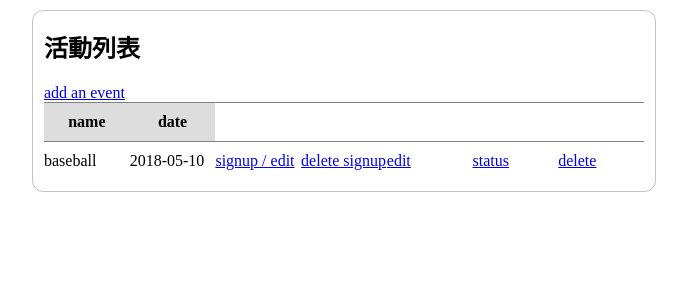
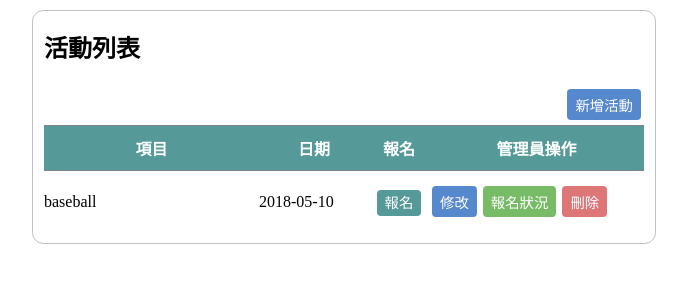
Before and after one commit to shao-hub/db_proj_2018, a PHP site: page /db_proj_2018/events in a window 1280 px wide. Shown: the part 65-365 px from the top of the page, without its empty margins (296-983 px from the left). Run offline with PHP 8.4, Linux system fonts and the light colour scheme; the visitor is signed in with stand-in values (Sample User, id 1); data comes from the database, SQL or seed files in the repository; some libraries are stand-ins or nearby versions.

Commit message:
better looking event (except signup.php)

```diff
--- a/application/controller/events.php
+++ b/application/controller/events.php
@@ -81,7 +81,7 @@ class Events extends Controller
         $this->redirectToHome();
     }
 
-    public function status()
+    public function status($event_id = 'all')
     {
         if(!Auth::isAdmin())
             $this->redirectToHome();
@@ -89,14 +89,21 @@ class Events extends Controller
         require 'application/views/_templates/header.php';
 
         $events_model = $this->loadModel('EventsModel');
-        $events = $events_model->getAllEvents();
-
+        if ($event_id == 'all') {
+            $events = $events_model->getAllEvents();
+        }
+        else {
+            $events = [$events_model->getEvent($event_id)];
+        }
         foreach($events as $event)
         {
-
+            // to prevent error
+            if (!ISSET($event->id)) {
+                $event = (object) ['id' => $event_id];
+            }
+            $teams=$events_model->getAllTeams($event->id);
             require 'application/views/events/status_header.php';
 
-            $teams=$events_model->getAllTeams($event->id);
             foreach($teams as $team)
             {
 
--- a/application/views/events/index.php
+++ b/application/views/events/index.php
@@ -6,16 +6,22 @@
         if(Auth::isAdmin())
         {
             ?>
-            <a href="<?php echo URL . 'events/add' ; ?>">add an event</a><br>
+            <a style="float:right;" class="button blue" href="<?php echo URL . 'events/add' ; ?>">新增活動</a><br>
             <?php
         }
         ?>
 
         <table>
-            <thead style="background-color: #ddd; font-weight: bold;">
+            <thead class="cyan-bg">
             <tr>
-                <td>name</td>
-                <td>date</td>
+                <td>項目</td>
+                <td class="date">日期</td>
+                <?php if (Auth::isLogin()) echo '<td style="width:60px;">報名</td>'; ?>
+                <?php
+                if(Auth::isAdmin())
+                {
+                    ?><td>管理員操作</td>
+                <?php } ?>
             </tr>
             </thead>
             <tbody>
@@ -23,15 +29,16 @@
                 <tr>
                     <td><?php if (isset($event->name)) echo $event->name; ?></td>
                     <td><?php if (isset($event->date)) echo $event->date; ?></td>
-                    <?php if (Auth::isLogin()) echo '<td><a href="'.URL.'events/signup/' . $event->id . '">signup / edit</a></td>' ; ?>
-                    <?php if (Auth::isLogin()) echo '<td><a href="'.URL.'events/delete_signup/' . $event->id . '">delete signup</a></td>' ; ?>
+                    <?php if (Auth::isLogin()) echo '<td style="text-align:center;"><a class="button cyan" href="'.URL.'events/signup/' . $event->id . '">報名</a></td>' ; ?>
                     <?php
                     if(Auth::isAdmin())
                     {
                         ?>
-                        <td><a href="<?php echo URL . 'events/edit/' . $event->id; ?>">edit</a></td>
-                        <td><a href="<?php echo URL . 'events/status/' . $event->id; ?>">status</a></td>
-                        <td><a href="<?php echo URL . 'events/delete/' . $event->id; ?>" class="delete_confirm" >delete</a></td>
+                        <td>
+                        <a style="float:left;" class="button blue" href="<?php echo URL . 'events/edit/' . $event->id; ?>">修改</a>
+                        <a style="float:left;" class="button green" href="<?php echo URL . 'events/status/' . $event->id; ?>">報名狀況</a>
+                        <a style="float:left;" class="button red delete_confirm" href="<?php echo URL . 'events/delete/' . $event->id; ?>" class="delete_confirm" >刪除</a>
+                        </td>
                         <?php
                     }
                     ?>
--- a/application/views/events/status_footer.php
+++ b/application/views/events/status_footer.php
@@ -1,4 +1,6 @@
+<?php if (count($teams) != 0) { ?>
 </tbody>
 </table>
+<?php } ?>
 </div>
 </section>
--- a/application/views/events/status_member.php
+++ b/application/views/events/status_member.php
@@ -11,6 +11,9 @@
                     if (isset($member->id)) echo $member->id.'&ensp;';
                     if (isset($member->name)) echo $member->name.'<br>';
                 }
+                if (count($members) == 0) {
+                    echo '無成員';
+                }
                 ?>
     </td>
 </tr>
--- a/public/css/style.css
+++ b/public/css/style.css
@@ -113,7 +113,7 @@ table td {
 }
 
 td.date {
-  width:150px;
+  width:110px;
 }
 
 .no-underline {
@@ -187,7 +187,7 @@ td.date {
   text-decoration: none;
   border-radius: 4px;
   padding: 5px 8px;
-  margin: 5px;
+  margin: 5px 3px;
   background-color: gray;
   font-size: 90%;
 }
@@ -209,3 +209,21 @@ td.date {
 .button.red:focus {
   background-color: #cc6666;
 }
+.button.cyan {
+  background-color: #559999;
+}
+.button.cyan:hover {
+  background-color: #66aaaa;
+}
+.button.cyan:focus {
+  background-color: #448888;
+}
+.button.green {
+  background-color: #77bb66;
+}
+.button.green:hover {
+  background-color: #88cc77;
+}
+.button.green:focus {
+  background-color: #66aa55;
+}
```
Also changed, not shown: application/views/events/add.php (+17 -10 lines), application/views/events/edit.php (+17 -10 lines), application/views/events/status_header.php (+6 -2 lines).
